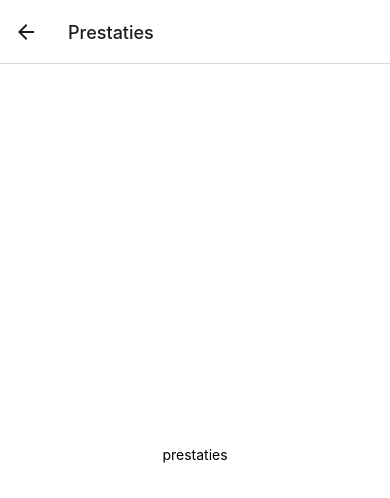
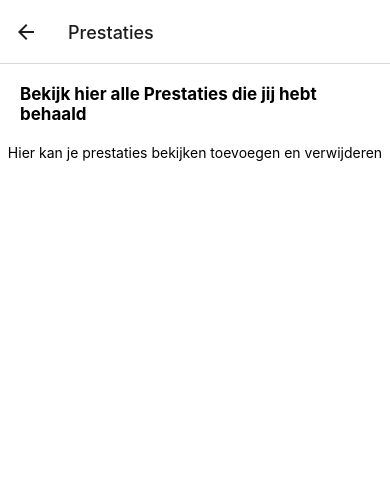
Before and after one commit to ps196274/project5, a React Native app in the folder SummaMoveAPP/: screen /LoadPrestaties in a window 390 px wide. Shown: the top 498 px of the page. Built offline with nearby package versions, Linux system fonts and the light colour scheme.

Commit message:
aanpassingen

```diff
--- a/SummaMoveAPP/components/Login.js
+++ b/SummaMoveAPP/components/Login.js
@@ -6,7 +6,7 @@ function App({ navigation }) {
     <View style={styles.container}>
       <Text style={styles.tekst}>Meld je aan om je prestaties te kunnen bekijken{"\n"}</Text>
       <TextInput style={styles.input} placeholder="Gebruikersnaam"></TextInput>
-      <TextInput style={styles.input} placeholder="Wachtwoord"></TextInput>
+      <TextInput secureTextEntry={true} style={styles.input} placeholder="Wachtwoord"></TextInput>
       <Text>{"\n"}</Text>
       <StatusBar style="auto" />
       <Button style={ styles.login } onPress={() => navigation.navigate('LoadPrestaties')} title="Login"/>
--- a/SummaMoveAPP/components/Oefeningen.js
+++ b/SummaMoveAPP/components/Oefeningen.js
@@ -4,7 +4,7 @@ import { StyleSheet, Text, View } from 'react-native';
 function App() {
   return (
     <View style={styles.container}>
-      <Text>oefeningen</Text>
+      <Text style={styles.titel}>Bekijk hier alle oefeningen</Text>
       <StatusBar style="auto" />
     </View>
   );
@@ -15,8 +15,12 @@ const styles = StyleSheet.create({
     flex: 1,
     backgroundColor: '#fff',
     alignItems: 'center',
-    justifyContent: 'center',
   },
+  titel:{
+    padding: 20,
+    fontSize: 17,
+    fontWeight: 'bold',
+  }
 });
 
 export default App;
--- a/SummaMoveAPP/components/Overons.js
+++ b/SummaMoveAPP/components/Overons.js
@@ -4,7 +4,7 @@ import { StyleSheet, Text, View } from 'react-native';
 function App() {
   return (
     <View style={styles.container}>
-      <Text>over ons</Text>
+      <Text>Hallo wij zijn SummaMove</Text>
       <StatusBar style="auto" />
     </View>
   );
--- a/SummaMoveAPP/components/Prestaties.js
+++ b/SummaMoveAPP/components/Prestaties.js
@@ -4,7 +4,8 @@ import { StyleSheet, Text, View } from 'react-native';
 function App() {
   return (
     <View style={styles.container}>
-      <Text>prestaties</Text>
+      <Text style={styles.titel}>Bekijk hier alle Prestaties die jij hebt behaald</Text>
+      <Text>Hier kan je prestaties bekijken toevoegen en verwijderen</Text>
       <StatusBar style="auto" />
     </View>
   );
@@ -15,8 +16,12 @@ const styles = StyleSheet.create({
     flex: 1,
     backgroundColor: '#fff',
     alignItems: 'center',
-    justifyContent: 'center',
   },
+  titel:{
+    padding: 20,
+    fontSize: 17,
+    fontWeight: 'bold',
+  }
 });
 
 export default App;
```
